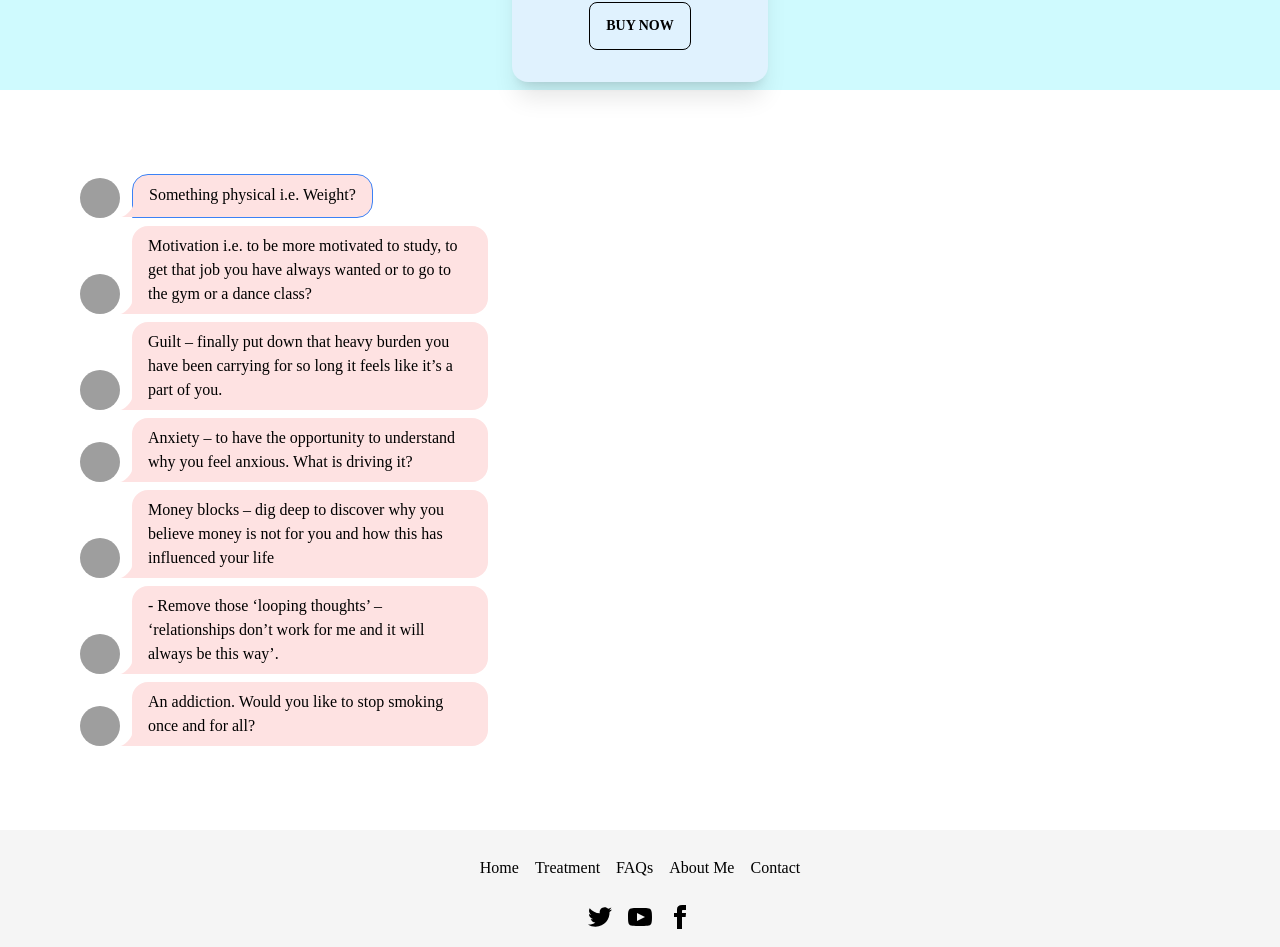
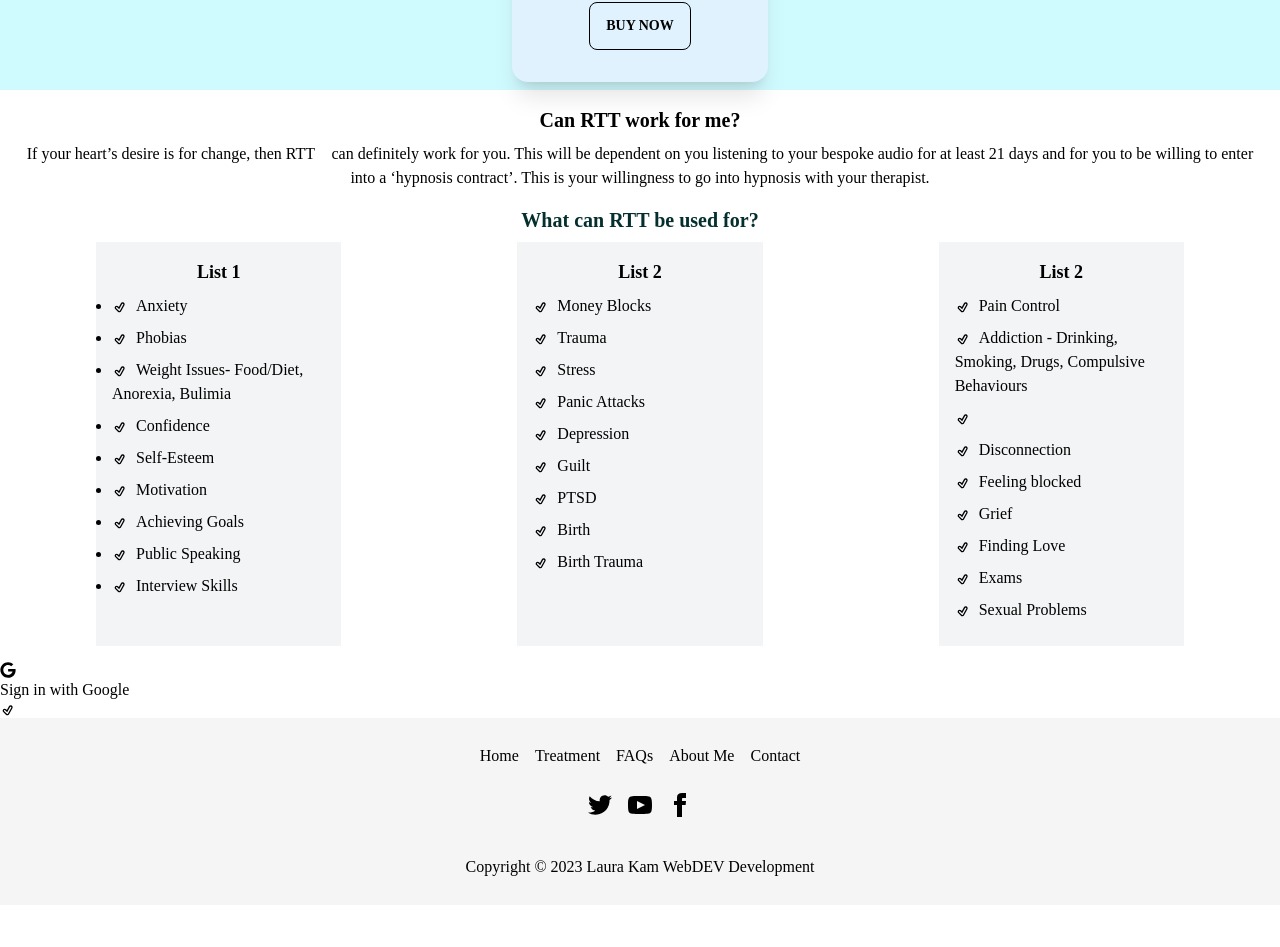
Before and after one commit to Laura-Kam/therapy-with-dee-macey, a Next.js app: page / in a window 1280 px wide. Shown: the part 4619-5566 px from the top of the page. After the commit the page ends 5524 px from the top, so only its background shows below. Built offline with nearby package versions, Linux system fonts and the light colour scheme; grey boxes are pictures that could not be loaded.

Commit message:
added what can RTT be used for component

```diff
--- a/package.json
+++ b/package.json
@@ -16,6 +16,7 @@
     "next": "13.2.4",
     "react": "18.2.0",
     "react-dom": "18.2.0",
+    "react-icons": "^4.8.0",
     "zod": "^3.21.4"
   },
   "devDependencies": {
--- a/src/comps/Footer.js
+++ b/src/comps/Footer.js
@@ -7,7 +7,7 @@ const Footer = () => {
       style={{
         backgroundColor: "#F5F5F5",
         color: "black",
-        fontFamily: "Calibri-Light",
+        fontFamily: "Open-Sans",
         fontSize: "16px",
       }}
     >
--- a/src/comps/HomepageComponents/IssuesTreatedHomepage.js
+++ b/src/comps/HomepageComponents/IssuesTreatedHomepage.js
@@ -1,86 +1,148 @@
 import Link from "next/link";
 import Image from "next/image";
+import { TiTickOutline } from "react-icons/ti";
 
 const IssuesTreatedHomepage = () => {
   return (
-    <div className="max-w-md m-20">
-      <div className="chat chat-start">
-        <div className="chat-image avatar">
-          <div className="w-10 rounded-full">
-            <img src="https://images.unsplash.com/photo-1593762625495-a70f979cf5ca?ixlib=rb-4.0.3&ixid=MnwxMjA3fDB8MHxzZWFyY2h8MjF8fGFycm93fGVufDB8fDB8fA%3D%3D&auto=format&fit=crop&w=400&q=60" />
-          </div>
+    <div className="bg-white p-4">
+      <h1 className="text-xl font-bold mb-2 text-center">
+        Can RTT work for me?
+      </h1>
+      <p className="mb-4 text-center ">
+        If your heart’s desire is for change, then RTT can definitely work for
+        you. This will be dependent on you listening to your bespoke audio for
+        at least 21 days and for you to be willing to enter into a ‘hypnosis
+        contract’. This is your willingness to go into hypnosis with your
+        therapist.
+      </p>
+      <h1 className="text-xl font-bold mb-2 text-center text-teal-950">
+        What can RTT be used for?
+      </h1>
+      <div className="flex flex-col sm:flex-row gap-4">
+        <div className="bg-gray-100 p-4 flex-1 mx-20 sm:w-1/3">
+          <h2 className="text-lg font-bold mb-2 text-center">List 1</h2>
+          <ul className="list-disc">
+            <li className="mb-2">
+              <TiTickOutline className="inline-block mr-2" />
+              Anxiety
+            </li>
+            <li className="mb-2">
+              <TiTickOutline className="inline-block mr-2" />
+              Phobias
+            </li>
+            <li className="mb-2">
+              <TiTickOutline className="inline-block mr-2" />
+              Weight Issues- Food/Diet, Anorexia, Bulimia
+            </li>
+            <li className="mb-2">
+              <TiTickOutline className="inline-block mr-2" />
+              Confidence
+            </li>
+            <li className="mb-2">
+              <TiTickOutline className="inline-block mr-2" />
+              Self-Esteem
+            </li>
+            <li className="mb-2">
+              <TiTickOutline className="inline-block mr-2" />
+              Motivation
+            </li>
+            <li className="mb-2">
+              <TiTickOutline className="inline-block mr-2" />
+              Achieving Goals
+            </li>
+            <li className="mb-2">
+              <TiTickOutline className="inline-block mr-2" />
+              Public Speaking
+            </li>
+            <li className="mb-2">
+              <TiTickOutline className="inline-block mr-2" />
+              Interview Skills
+            </li>
+          </ul>
         </div>
-        <div className="chat-bubble bg-red-100 border border-blue-500 border-20">
-          Something physical i.e. Weight?
+        <div className="bg-gray-100 p-4 flex-1 mx-20 sm:w-1/3">
+          <h2 className="text-lg font-bold mb-2 text-center">List 2</h2>
+          <ul className="list-none">
+            <li className="mb-2">
+              <TiTickOutline className="inline-block mr-2" />
+              Money Blocks
+            </li>
+            <li className="mb-2">
+              <TiTickOutline className="inline-block mr-2" />
+              Trauma
+            </li>
+            <li className="mb-2">
+              <TiTickOutline className="inline-block mr-2" />
+              Stress
+            </li>
+            <li className="mb-2">
+              <TiTickOutline className="inline-block mr-2" />
+              Panic Attacks
+            </li>
+            <li className="mb-2">
+              <TiTickOutline className="inline-block mr-2" />
+              Depression
+            </li>
+            <li className="mb-2">
+              <TiTickOutline className="inline-block mr-2" />
+              Guilt
+            </li>
+            <li className="mb-2">
+              <TiTickOutline className="inline-block mr-2" />
+              PTSD
+            </li>
+            <li className="mb-2">
+              <TiTickOutline className="inline-block mr-2" />
+              Birth
+            </li>
+            <li className="mb-2">
+              <TiTickOutline className="inline-block mr-2" />
+              Birth Trauma
+            </li>
+          </ul>
         </div>
-      </div>
-      <div className="chat chat-start">
-        <div className="chat-image avatar">
-          <div className="w-10 rounded-full">
-            <img src="https://images.unsplash.com/photo-1593762625495-a70f979cf5ca?ixlib=rb-4.0.3&ixid=MnwxMjA3fDB8MHxzZWFyY2h8MjF8fGFycm93fGVufDB8fDB8fA%3D%3D&auto=format&fit=crop&w=400&q=60" />
-          </div>
-        </div>
-        <div className="chat-bubble bg-red-100">
-          Motivation i.e. to be more motivated to study, to get that job you
-          have always wanted or to go to the gym or a dance class?
-        </div>
-      </div>
-      <div className="chat chat-start">
-        <div className="chat-image avatar">
-          <div className="w-10 rounded-full">
-            <img src="https://images.unsplash.com/photo-1593762625495-a70f979cf5ca?ixlib=rb-4.0.3&ixid=MnwxMjA3fDB8MHxzZWFyY2h8MjF8fGFycm93fGVufDB8fDB8fA%3D%3D&auto=format&fit=crop&w=400&q=60" />
-          </div>
-        </div>
-        <div className="chat-bubble bg-red-100">
-          Guilt – finally put down that heavy burden you have been carrying for
-          so long it feels like it’s a part of you.
-        </div>
-      </div>
-      <div className="chat chat-start">
-        <div className="chat-image avatar">
-          <div className="w-10 rounded-full">
-            <img src="https://images.unsplash.com/photo-1593762625495-a70f979cf5ca?ixlib=rb-4.0.3&ixid=MnwxMjA3fDB8MHxzZWFyY2h8MjF8fGFycm93fGVufDB8fDB8fA%3D%3D&auto=format&fit=crop&w=400&q=60" />
-          </div>
-        </div>
-        <div className="chat-bubble bg-red-100">
-          Anxiety – to have the opportunity to understand why you feel anxious.
-          What is driving it?
-        </div>
-      </div>
-      <div className="chat chat-start">
-        <div className="chat-image avatar">
-          <div className="w-10 rounded-full">
-            <img src="https://images.unsplash.com/photo-1593762625495-a70f979cf5ca?ixlib=rb-4.0.3&ixid=MnwxMjA3fDB8MHxzZWFyY2h8MjF8fGFycm93fGVufDB8fDB8fA%3D%3D&auto=format&fit=crop&w=400&q=60" />
-          </div>
-        </div>
-        <div className="chat-bubble bg-red-100">
-          Money blocks – dig deep to discover why you believe money is not for
-          you and how this has influenced your life
-        </div>
-      </div>
-      <div className="chat chat-start">
-        <div className="chat-image avatar">
-          <div className="w-10 rounded-full">
-            <img src="https://images.unsplash.com/photo-1593762625495-a70f979cf5ca?ixlib=rb-4.0.3&ixid=MnwxMjA3fDB8MHxzZWFyY2h8MjF8fGFycm93fGVufDB8fDB8fA%3D%3D&auto=format&fit=crop&w=400&q=60" />
-          </div>
-        </div>
-        <div className="chat-bubble bg-red-100">
-          - Remove those ‘looping thoughts’ – ‘relationships don’t work for me
-          and it will always be this way’.
-        </div>
-      </div>
-      <div className="chat chat-start">
-        <div className="chat-image avatar">
-          <div className="w-10 rounded-full">
-            <img src="https://images.unsplash.com/photo-1593762625495-a70f979cf5ca?ixlib=rb-4.0.3&ixid=MnwxMjA3fDB8MHxzZWFyY2h8MjF8fGFycm93fGVufDB8fDB8fA%3D%3D&auto=format&fit=crop&w=400&q=60" />
-          </div>
-        </div>
-        <div className="chat-bubble bg-red-100">
-          An addiction. Would you like to stop smoking once and for all?
+        <div className="bg-gray-100 p-4 flex-1 mx-20 sm:w-1/3">
+          <h2 className="text-lg font-bold mb-2 text-center">List 2</h2>
+          <ul className="list-none">
+            <li className="mb-2">
+              <TiTickOutline className="inline-block mr-2" />
+              Pain Control
+            </li>
+            <li className="mb-2">
+              <TiTickOutline className="inline-block mr-2" />
+              Addiction - Drinking, Smoking, Drugs, Compulsive Behaviours
+            </li>
+            <li className="mb-2">
+              <TiTickOutline className="inline-block mr-2" />
+            </li>
+            <li className="mb-2">
+              <TiTickOutline className="inline-block mr-2" />
+              Disconnection
+            </li>
+            <li className="mb-2">
+              <TiTickOutline className="inline-block mr-2" />
+              Feeling blocked
+            </li>
+            <li className="mb-2">
+              <TiTickOutline className="inline-block mr-2" />
+              Grief
+            </li>
+            <li className="mb-2">
+              <TiTickOutline className="inline-block mr-2" />
+              Finding Love
+            </li>
+            <li className="mb-2">
+              <TiTickOutline className="inline-block mr-2" />
+              Exams
+            </li>
+            <li className="mb-2">
+              <TiTickOutline className="inline-block mr-2" />
+              Sexual Problems
+            </li>
+          </ul>
         </div>
       </div>
     </div>
   );
 };
-
 export default IssuesTreatedHomepage;
--- /dev/null
+++ b/src/comps/HomepageComponents/WhatCanRTTBeUsedForHomepage.js
@@ -0,0 +1,17 @@
+import Link from "next/link";
+import Image from "next/image";
+
+// free imports from react icons
+import { FaGoogle } from "react-icons/fa";
+import { TiTickOutline } from "react-icons/ti";
+
+const WhatCanRTTBeUsedForHomepage = () => {
+  return (
+    <button>
+      <FaGoogle /> Sign in with Google
+      <TiTickOutline />
+    </button>
+  );
+};
+
+export default WhatCanRTTBeUsedForHomepage;
--- a/src/pages/_document.js
+++ b/src/pages/_document.js
@@ -1,13 +1,20 @@
-import { Html, Head, Main, NextScript } from 'next/document'
+import { Html, Head, Main, NextScript } from "next/document";
 
 export default function Document() {
   return (
     <Html lang="en">
-      <Head />
+      <Head>
+        <link rel="preconnect" href="https://fonts.googleapis.com" />
+        <link rel="preconnect" href="https://fonts.gstatic.com" crossorigin />
+        <link
+          href="https://fonts.googleapis.com/css2?family=Open+Sans:wght@300&display=swap"
+          rel="stylesheet"
+        />
+      </Head>
       <body>
         <Main />
         <NextScript />
       </body>
     </Html>
-  )
+  );
 }
--- a/src/pages/index.js
+++ b/src/pages/index.js
@@ -9,6 +9,7 @@ import WhatMakesRTTDifferentHomepage from "@/comps/HomepageComponents/WhatMakesR
 import InfoBoxesHomepage from "@/comps/HomepageComponents/InfoBoxesHomePage";
 
 import IssuesTreatedHomepage from "@/comps/HomepageComponents/IssuesTreatedHomepage";
+import WhatCanRTTBeUsedForHomepage from "@/comps/HomepageComponents/WhatCanRTTBeUsedForHomepage";
 
 export default function Home() {
   return (
@@ -134,6 +135,7 @@ export default function Home() {
       <WhatMakesRTTDifferentHomepage />
       <InfoBoxesHomepage />
       <IssuesTreatedHomepage />
+      <WhatCanRTTBeUsedForHomepage />
     </Layout>
   );
 }
--- a/src/styles/globals.css
+++ b/src/styles/globals.css
@@ -2,20 +2,22 @@
 @tailwind components;
 @tailwind utilities;
 
-@import url('https://fonts.googleapis.com/css2?family=Open+Sans:wght@300&display=swap');
+
+  @import url('https://fonts.googleapis.com/css2?family=Open+Sans:wght@300&display=swap');
+
 
 nav{
     background-color: white;
     color: black;
-    font-family: "Calibri-Light";
+    font-family: "Open-Sans";
     font-size: 18px;
 }
 
 * {
-  font-family: "Calibri-Light";
+  font-family: "Open-Sans";
 }
 body {
-    font-family: "Calibri-Light";
+    font-family: "Open-Sans";
 }
 
 .footerDiv {
```
Also changed, not shown: 1 other file (tests, documents, lock files or other folders).
